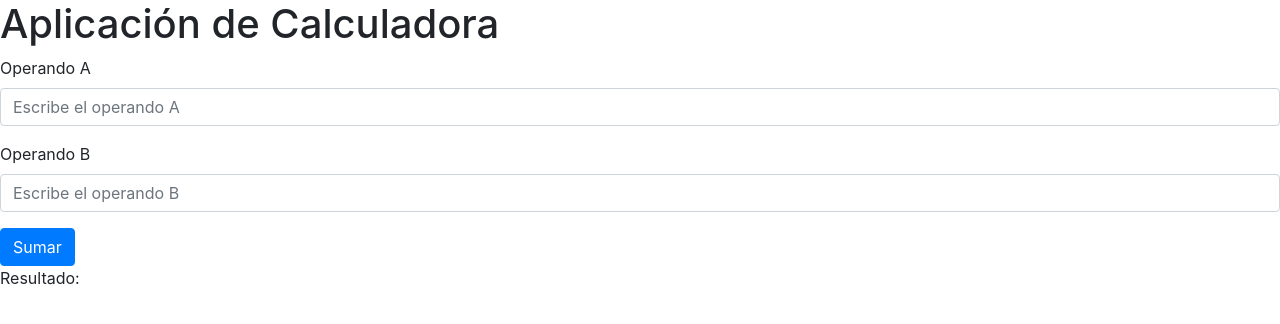
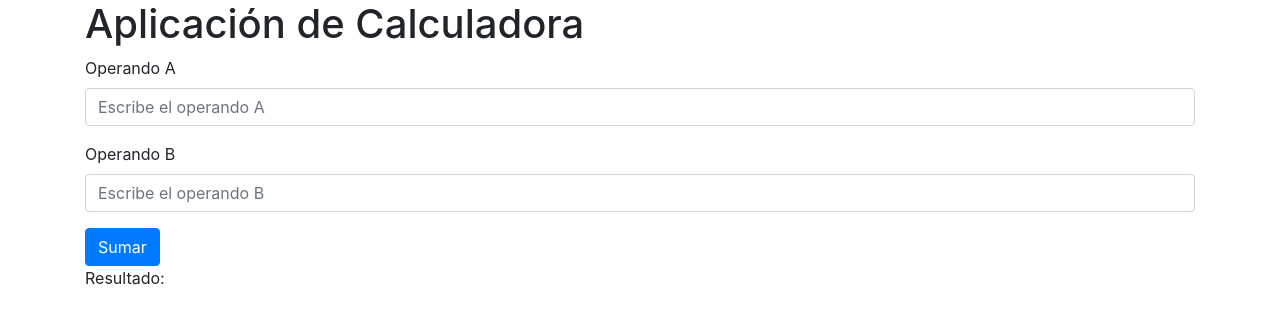
Before and after one commit to CarlosRdeV/Another-Repo, an Angular app in the folder calculadora-app/: page / in a window 1280 px wide. Shown: the top 324 px of the page. Built offline with nearby package versions, Linux system fonts and the light colour scheme.

Commit message:
Fin Angular

```diff
--- a/calculadora-app/package.json
+++ b/calculadora-app/package.json
@@ -19,7 +19,10 @@
     "@angular/platform-browser": "~7.2.0",
     "@angular/platform-browser-dynamic": "~7.2.0",
     "@angular/router": "~7.2.0",
+    "bootstrap": "^4.3.1",
     "core-js": "^2.5.4",
+    "jquery": "^3.3.1",
+    "popper.js": "^1.14.7",
     "rxjs": "~6.3.3",
     "tslib": "^1.9.0",
     "zone.js": "~0.8.26"
--- a/calculadora-app/src/app/app.component.html
+++ b/calculadora-app/src/app/app.component.html
@@ -1,3 +1,4 @@
+<div class="container">
 <h1>{{title}}</h1>
 <form>
   <div class="form-group">
@@ -11,3 +12,4 @@
   <button type="submit" class="btn btn-primary" (click)="onSumar()">Sumar</button>
 </form>
 <p>Resultado: {{suma}}</p>
+</div>
```
Also changed, not shown: 1 other file (tests, documents, lock files or other folders).
